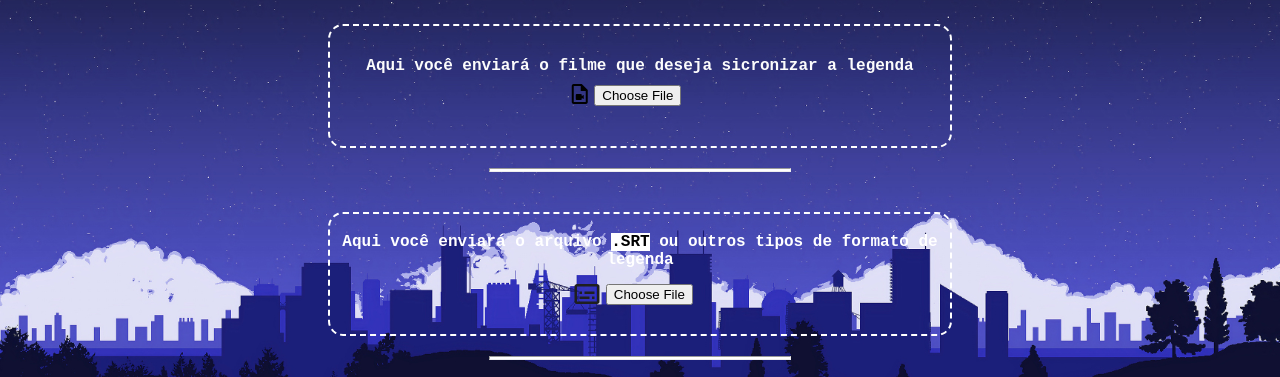
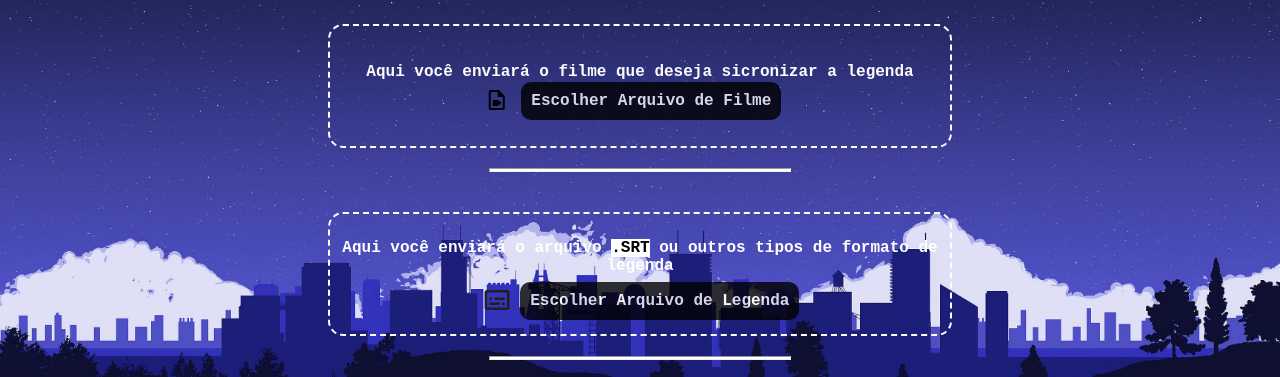
Before and after one commit to christianeduardolobo/projeto-subtitle, a plain HTML site: page index.html in a window 1280 px wide. Shown: the part 100-477 px from the top of the page. Drawn offline with nearby package versions, Linux system fonts and the light colour scheme.

Commit message:
index and style

```diff
--- a/index.html
+++ b/index.html
@@ -19,7 +19,8 @@
             <form action="enviarfilme.php" method="get" autocomplete="off">
                 <span id="videoicon" class="material-symbols-outlined">
                     video_file
-                    </span> <input type="file" name="video" id="ivideo">
+                    </span> <input type="file" name="video" id="ivideo" hidden>
+                    <label id="iivideo" for="ivideo">Escolher Arquivo de Filme</label>
             </form>
         </div>
         <hr>
@@ -27,7 +28,8 @@
             <p>Aqui você enviará o arquivo <mark style="background-color: rgb(255, 255, 255);">.SRT</mark> ou outros tipos de formato de legenda</p>
             <form action="enviarlegenda.php">
                 <img id="subtitleicon" src="components/images/subtitle.png" alt="subtitle.png">
-                <input type="file" name="legenda" id="ilegenda">
+                <input type="file" name="legenda" id="ilegenda" hidden>
+                <label id="iilegenda" for="ilegenda">Escolher Arquivo de Legenda</label>
             </form>
         </div>
         <hr>
--- a/styles/style.css
+++ b/styles/style.css
@@ -53,14 +53,14 @@ input[type="file"] {
     padding: 10px;
 }
 #videoicon{
-    transform: scale(1);
-    transform: translateY(6px);
+    transform: scale(1.2);
+    transform: translate(-14px, 7px);
     width: 7px;
     color: black;
 
 }
 #subtitleicon{
-    transform: translate(16px, 10px);
+    transform: translate(1px, 10px);
     width: 30px;
 }
 #ivideo{
@@ -68,10 +68,43 @@ input[type="file"] {
     margin-right: -145px;
     cursor: pointer;
 }
+#iivideo{
+    background-color: black;
+    color: rgb(255, 255, 255);
+    padding: 10px;
+    border-radius: 10px;
+    font-size: 16px;
+    cursor: pointer;
+    opacity: 0.8;
+    margin-left: 6px;
+}
+#iivideo:hover{
+    background-color: white;
+    color: black;
+    padding: 5px;
+    opacity: 1;
+    transition: padding 1s;
+}
 #ilegenda{
     padding: 10px;
     margin-right: -145px;
     cursor: pointer;
+}
+#iilegenda{
+    background-color: black;
+    color: rgb(255, 255, 255);
+    padding: 10px;
+    border-radius: 10px;
+    font-size: 16px;
+    cursor: pointer;
+    opacity: 0.8;
+}
+#iilegenda:hover{
+    background-color: white;
+    color: black;
+    padding: 5px;
+    opacity: 1;
+    transition: padding 1s;
 }
 #rodapefilmes{
     height: 50vh;
```
